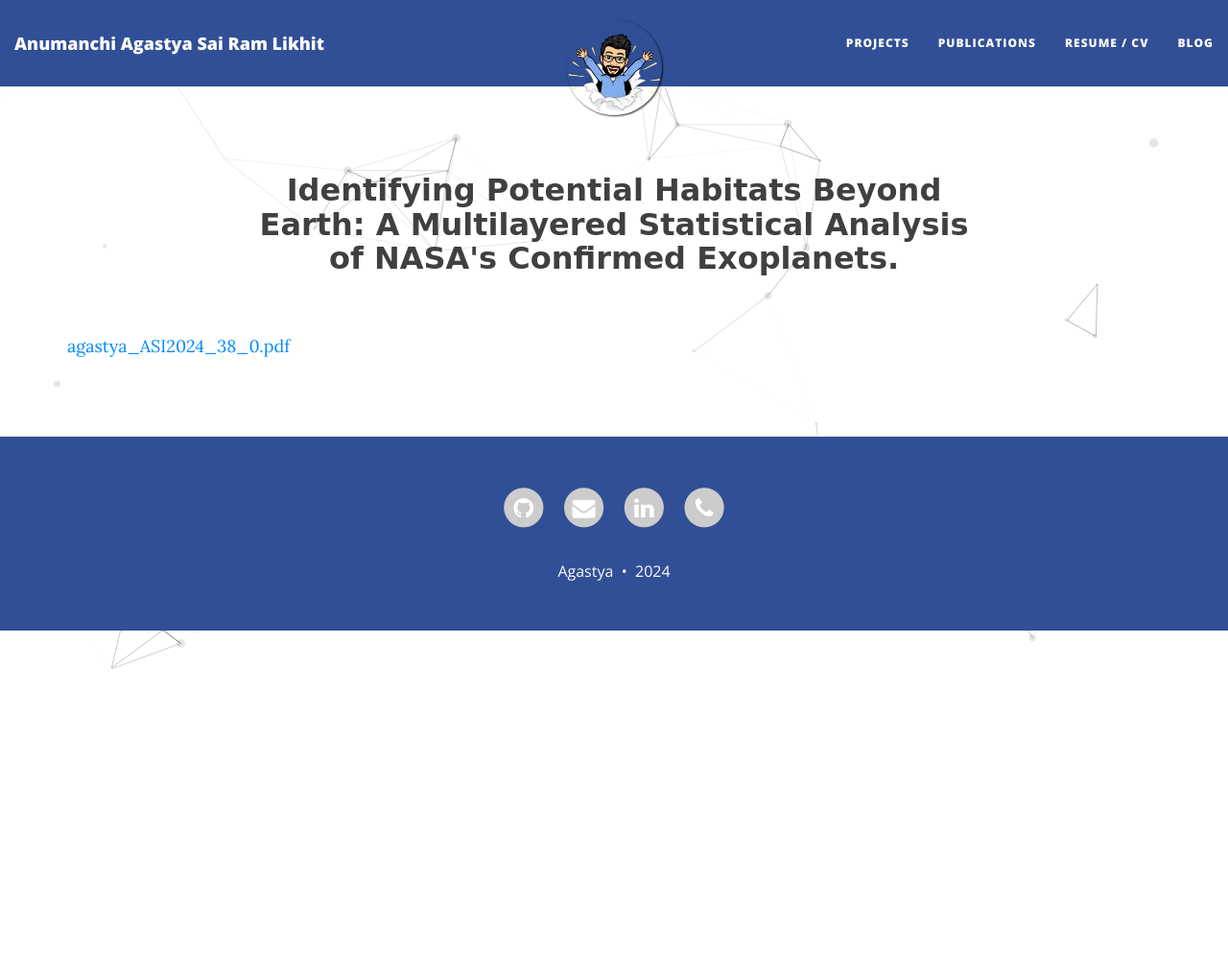
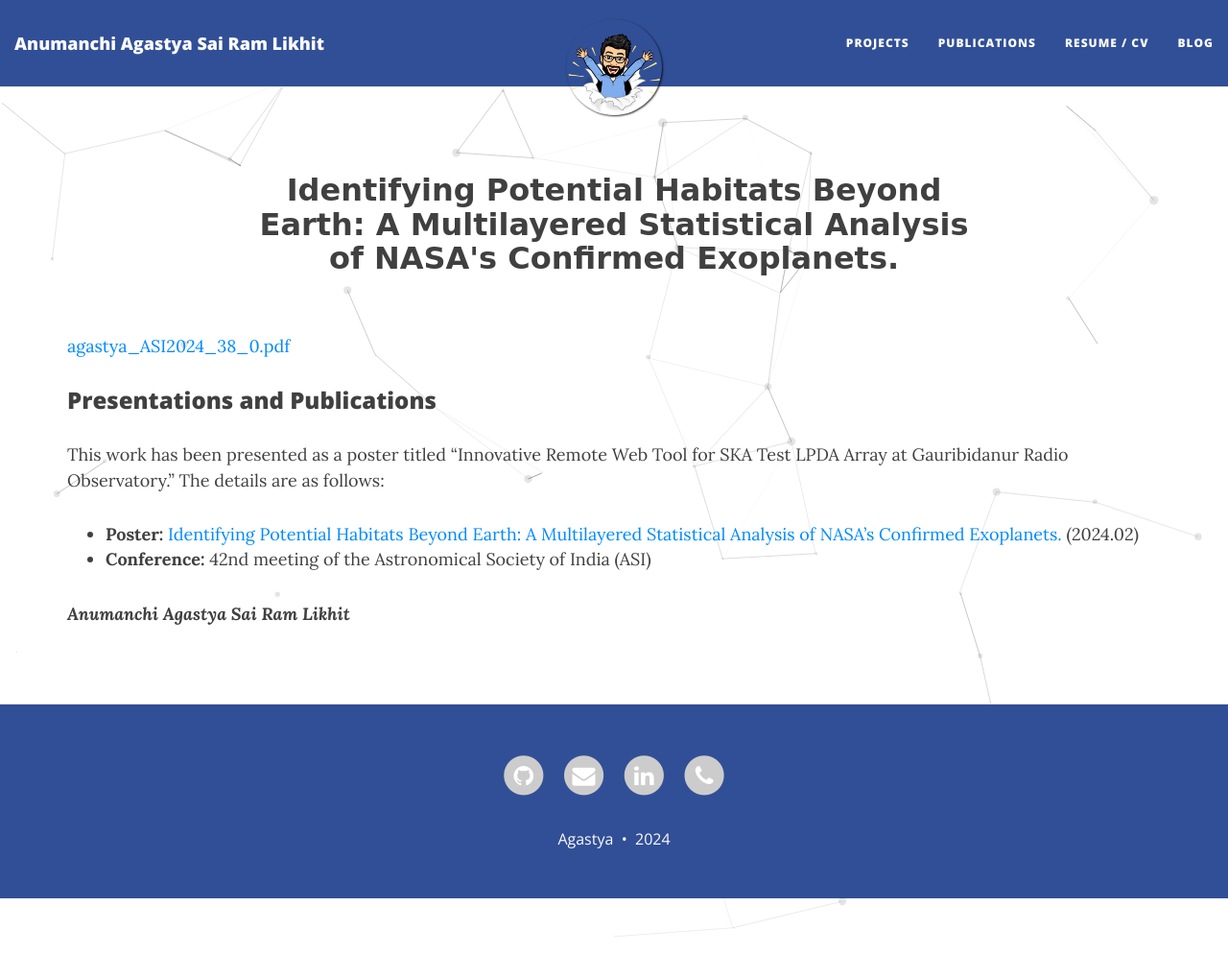
Before and after one commit to astropi-b/astropi-b.github.io, a Jekyll site: the page built from exocluster.md, in a window 1280 px wide and 994 px high. Shown: the whole window at 96% size. Built offline with Jekyll 4.4.1, drawn with Linux system fonts in a browser that asks for light colours; nearby versions of some CDN libraries.

Commit message:
Update exocluster.md

```diff
--- a/exocluster.md
+++ b/exocluster.md
@@ -4,3 +4,13 @@ title: "<span style=\"font-family: Comic Sans MS, Comic Sans; font-size:32px;\">
 permalink: /research/exocluster/
 ---
  [agastya_ASI2024_38_0.pdf](https://github.com/user-attachments/files/16397943/agastya_ASI2024_38_0.pdf)
+
+### Presentations and Publications
+
+This work has been presented as a poster titled "Innovative Remote Web Tool for SKA Test LPDA Array at Gauribidanur Radio Observatory." The details are as follows:
+
+- **Poster:** [Identifying Potential Habitats Beyond Earth: A Multilayered Statistical Analysis of NASA's Confirmed Exoplanets.](https://ui.adsabs.harvard.edu/abs/2024asi..confP.211S/abstract) (2024.02)
+- **Conference:** 42nd meeting of the Astronomical Society of India (ASI)
+
+
+***Anumanchi Agastya Sai Ram Likhit***
```
